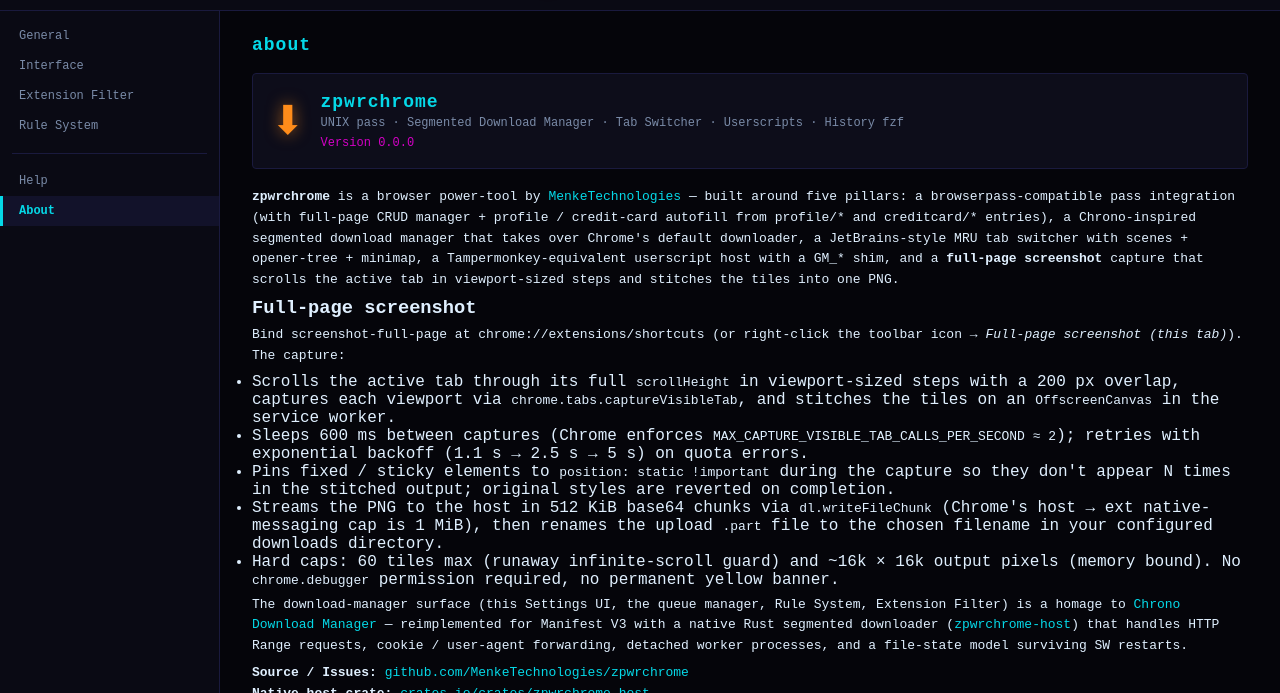
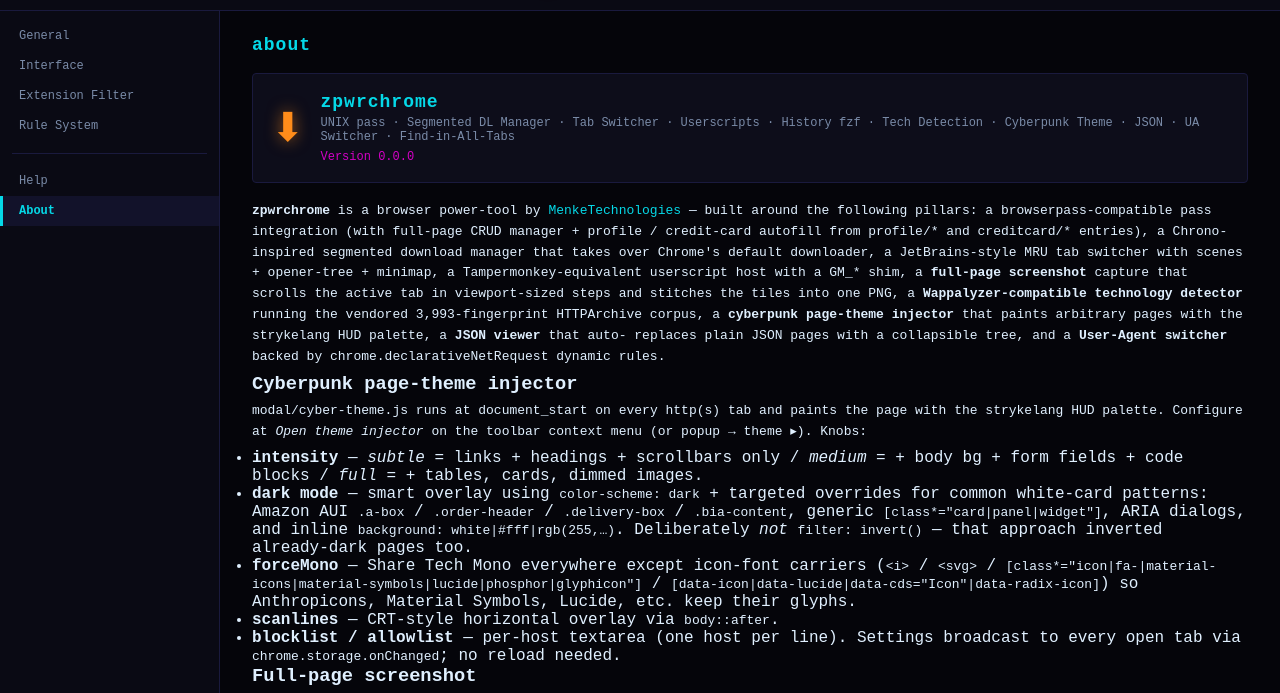
Before and after one commit to MenkeTechnologies/zpwrchrome, a website with bundled scripts: page scripts-manager/dl-about.html in a window 1280 px wide. Shown: the part 107-800 px from the top of the page. Built offline with nearby package versions, Linux system fonts and the light colour scheme.

Commit message:
docs(about): document tech detection + theme injector + JSON/UA/find pages
The About page (scripts-manager/dl-about.html) listed only the
original five pillars. Add the rest of what's actually in the
extension now: Wappalyzer tech detection, the cyberpunk page-theme
injector (with a full subsection covering intensity / dark mode /
forceMono / scanlines knobs and the icon-font exemption list), the
JSON viewer, and the User-Agent switcher. Update the tagline.

```diff
--- a/scripts-manager/dl-about.html
+++ b/scripts-manager/dl-about.html
@@ -37,7 +37,7 @@
       <span class="ico">⬇</span>
       <div>
         <h3>zpwrchrome</h3>
-        <div class="tag">UNIX <code>pass</code> · Segmented Download Manager · Tab Switcher · Userscripts · History fzf</div>
+        <div class="tag">UNIX <code>pass</code> · Segmented DL Manager · Tab Switcher · Userscripts · History fzf · Tech Detection · Cyberpunk Theme · JSON · UA Switcher · Find-in-All-Tabs</div>
         <div class="ver">Version <span id="ver">…</span></div>
       </div>
     </div>
@@ -45,15 +45,37 @@
     <p>
       <strong>zpwrchrome</strong> is a browser power-tool by
       <a href="https://github.com/MenkeTechnologies" target="_blank" rel="noopener">MenkeTechnologies</a> —
-      built around five pillars: a browserpass-compatible <code>pass</code> integration
+      built around the following pillars: a browserpass-compatible <code>pass</code> integration
       (with full-page CRUD manager + profile / credit-card autofill from
       <code>profile/*</code> and <code>creditcard/*</code> entries),
       a Chrono-inspired segmented download manager that takes over Chrome's default downloader,
       a JetBrains-style MRU tab switcher with scenes + opener-tree + minimap, a
-      Tampermonkey-equivalent userscript host with a GM_* shim, and a
-      <strong>full-page screenshot</strong> capture that scrolls the active tab
-      in viewport-sized steps and stitches the tiles into one PNG.
+      Tampermonkey-equivalent userscript host with a GM_* shim,
+      a <strong>full-page screenshot</strong> capture that scrolls the active tab
+      in viewport-sized steps and stitches the tiles into one PNG, a
+      <strong>Wappalyzer-compatible technology detector</strong> running the
+      vendored 3,993-fingerprint HTTPArchive corpus, a
+      <strong>cyberpunk page-theme injector</strong> that paints arbitrary pages
+      with the strykelang HUD palette, a <strong>JSON viewer</strong> that auto-
+      replaces plain JSON pages with a collapsible tree, and a
+      <strong>User-Agent switcher</strong> backed by <code>chrome.declarativeNetRequest</code>
+      dynamic rules.
     </p>
+
+    <h3>Cyberpunk page-theme injector</h3>
+    <p>
+      <code>modal/cyber-theme.js</code> runs at <code>document_start</code> on
+      every http(s) tab and paints the page with the strykelang HUD palette.
+      Configure at <em>Open theme injector</em> on the toolbar context menu
+      (or popup → <code>theme ▸</code>). Knobs:
+    </p>
+    <ul>
+      <li><strong>intensity</strong> — <em>subtle</em> = links + headings + scrollbars only / <em>medium</em> = + body bg + form fields + code blocks / <em>full</em> = + tables, cards, dimmed images.</li>
+      <li><strong>dark mode</strong> — smart overlay using <code>color-scheme: dark</code> + targeted overrides for common white-card patterns: Amazon AUI <code>.a-box</code> / <code>.order-header</code> / <code>.delivery-box</code> / <code>.bia-content</code>, generic <code>[class*="card|panel|widget"]</code>, ARIA dialogs, and inline <code>background: white|#fff|rgb(255,…)</code>. Deliberately <em>not</em> <code>filter: invert()</code> — that approach inverted already-dark pages too.</li>
+      <li><strong>forceMono</strong> — Share Tech Mono everywhere except icon-font carriers (<code>&lt;i&gt;</code> / <code>&lt;svg&gt;</code> / <code>[class*="icon|fa-|material-icons|material-symbols|lucide|phosphor|glyphicon"]</code> / <code>[data-icon|data-lucide|data-cds="Icon"|data-radix-icon]</code>) so Anthropicons, Material Symbols, Lucide, etc. keep their glyphs.</li>
+      <li><strong>scanlines</strong> — CRT-style horizontal overlay via <code>body::after</code>.</li>
+      <li><strong>blocklist / allowlist</strong> — per-host textarea (one host per line). Settings broadcast to every open tab via <code>chrome.storage.onChanged</code>; no reload needed.</li>
+    </ul>
 
     <h3>Full-page screenshot</h3>
     <p>
```
